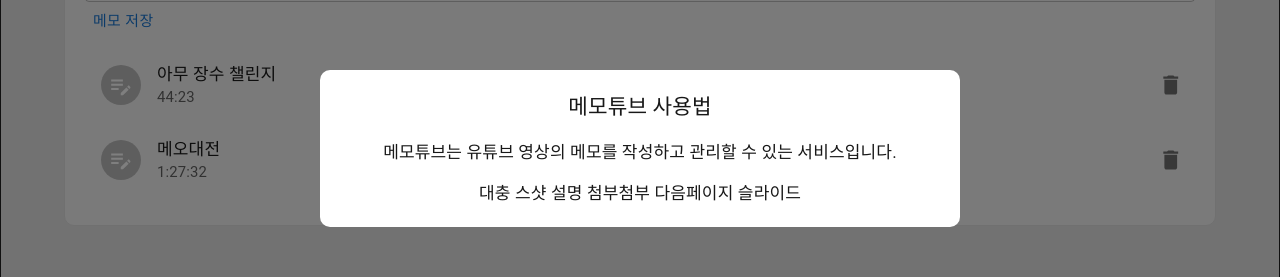
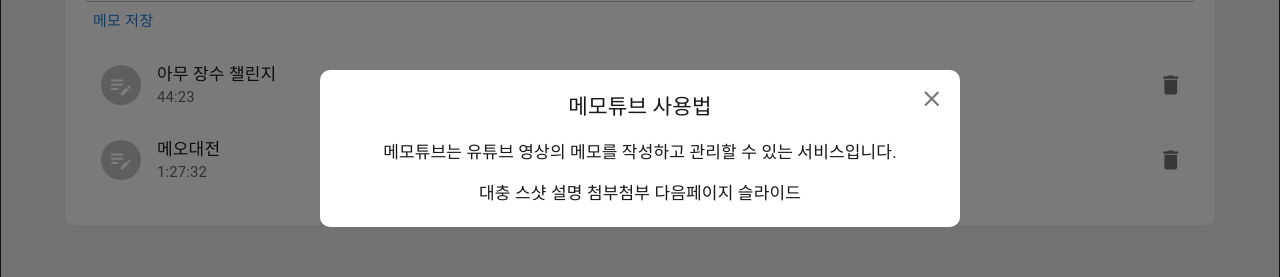
Before and after one commit to javascriptbiggosoo/memotube, a React (Vite) app: page /memotube/ in a window 1280 px wide. Both pictures are taken after a click on the element "사용법". Shown: the part 252-529 px from the top of the page. Built offline with nearby package versions, Linux system fonts and the light colour scheme.

Commit message:
모달 닫기버튼 추가

```diff
--- a/src/components/UI/MModal.tsx
+++ b/src/components/UI/MModal.tsx
@@ -1,6 +1,7 @@
 import React from "react";
-import { Box, Modal } from "@mui/material";
+import { Box, IconButton, Modal } from "@mui/material";
 import styled from "styled-components";
+import CloseIcon from "@mui/icons-material/Close";
 
 interface MModalProps {
   open: boolean;
@@ -17,7 +18,7 @@ export default function MModal({ open, handleClose, children }: MModalProps) {
       aria-labelledby="modal-modal-title"
       aria-describedby="modal-modal-description"
     >
-      <Box
+      <ModalBackdrop
         onClick={(event) => {
           // Box 자체 클릭 이벤트를 차단하지 않도록 수정
           if (event.currentTarget === event.target) {
@@ -25,20 +26,35 @@ export default function MModal({ open, handleClose, children }: MModalProps) {
           }
         }}
         // 가운데 정렬용 스타일
-        sx={{
-          display: "flex",
-          alignItems: "center",
-          justifyContent: "center",
-          height: "100vh",
-        }}
       >
-        <ModalBox>{children}</ModalBox>
-      </Box>
+        <ModalBox>
+          <IconButton
+            onClick={handleClose}
+            sx={{
+              position: "absolute",
+              right: 8,
+              top: 8,
+            }}
+            aria-label="close"
+          >
+            <CloseIcon />
+          </IconButton>
+          {children}
+        </ModalBox>
+      </ModalBackdrop>
     </Modal>
   );
 }
 
+const ModalBackdrop = styled(Box)`
+  display: flex;
+  align-items: center;
+  justify-content: center;
+  height: 100vh;
+`;
+
 const ModalBox = styled(Box)`
+  position: relative;
   display: flex;
   flex-direction: column;
   align-items: center;
```
